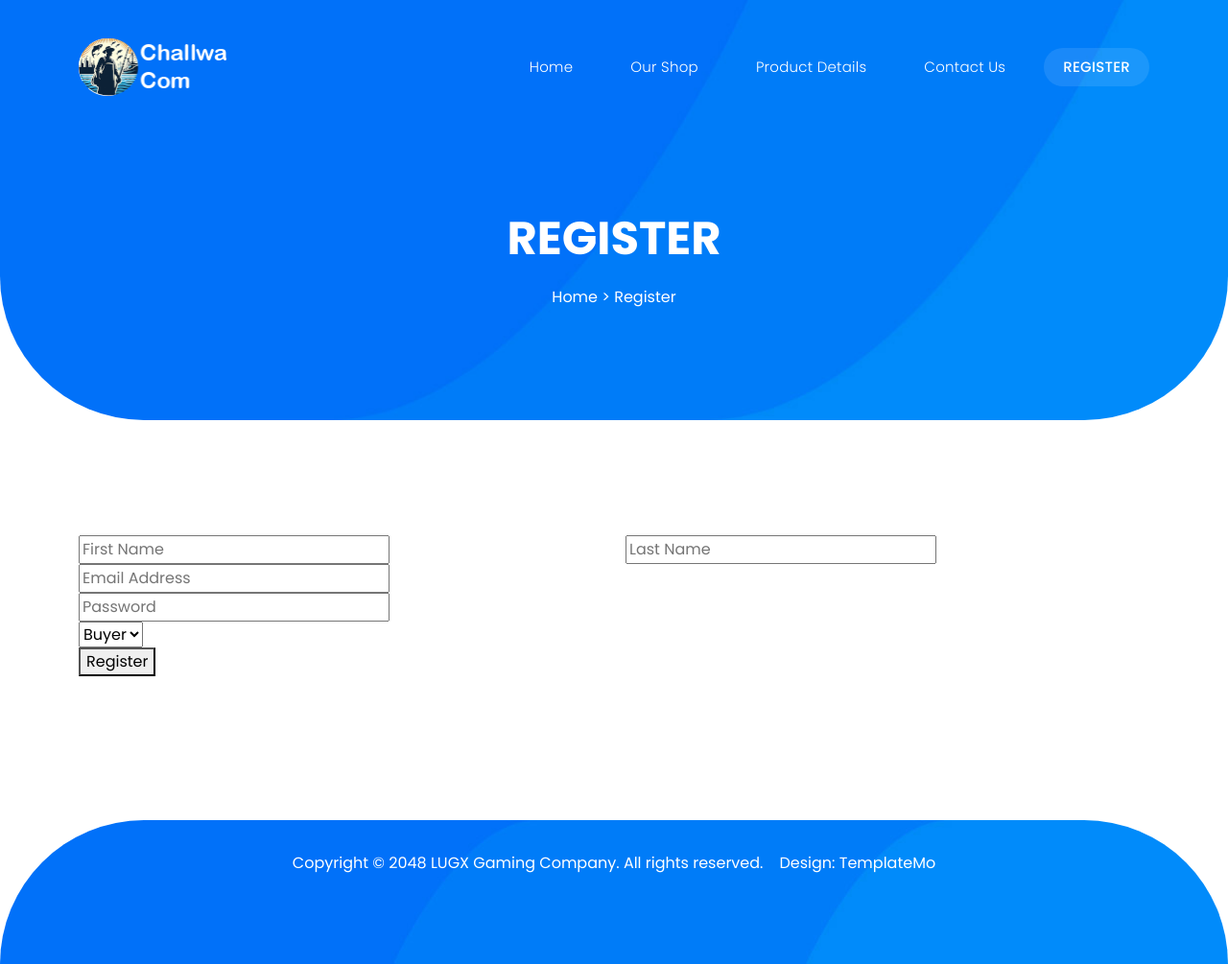
After one commit to denzelbautista/web-challwa, a Flask app: page /register in a window 1280 px wide. The commit adds this page. Shown: the whole page at 96% size. Run offline with Flask 3, Linux system fonts and the light colour scheme; some libraries are stand-ins or nearby versions.

Commit message:
registro básico y antes de blueprint

```diff
--- a/main.py
+++ b/main.py
@@ -31,6 +31,10 @@ def sell():
 @app.route('/fishes')
 def fishes():
     return render_template('fishes.html')
+
+@app.route('/register')
+def register():
+    return render_template('register.html')
 
 # Para la API
 
--- a/templates/index.html
+++ b/templates/index.html
@@ -47,6 +47,7 @@
               <li><a href="{{ url_for('sell') }}">Vende ahora</a></li>
               <li><a href="{{ url_for('fishes') }}">Conoce los peces</a></li>
               <li><a href="{{ url_for('contact') }}">Contacto</a></li>
+              <li><a href="{{ url_for('register') }}">Registrate</a></li>
               <li><a href="#">Inicia sesion</a></li>
             </ul>
             <a class='menu-trigger'>
--- /dev/null
+++ b/templates/register.html
@@ -0,0 +1,147 @@
+<!DOCTYPE html>
+<html lang="en">
+
+<head>
+    <meta charset="utf-8">
+    <meta name="viewport" content="width=device-width, initial-scale=1, shrink-to-fit=no">
+    <link href="https://fonts.googleapis.com/css2?family=Poppins:wght@100;200;300;400;500;600;700;800;900&display=swap"
+        rel="stylesheet">
+
+    <title>Lugx Gaming - Register</title>
+
+    <!-- Bootstrap core CSS -->
+    <link href="vendor/bootstrap/css/bootstrap.min.css" rel="stylesheet">
+
+    <!-- Additional CSS Files -->
+    <link href="{{ url_for('static', filename='vendor/bootstrap/css/bootstrap.min.css') }}" rel="stylesheet">
+    <link rel="stylesheet" href="{{ url_for('static', filename='assets/css/fontawesome.css') }}">
+    <link rel="stylesheet" href="{{ url_for('static', filename='assets/css/templatemo-lugx-gaming.css') }}">
+    <link rel="stylesheet" href="{{ url_for('static', filename='assets/css/owl.css') }}">
+    <link rel="stylesheet" href="{{ url_for('static', filename='assets/css/animate.css') }}">
+    <link rel="stylesheet" href="https://unpkg.com/swiper@7/swiper-bundle.min.css" />
+</head>
+
+<body>
+
+    <!-- ***** Preloader Start ***** -->
+    <div id="js-preloader" class="js-preloader">
+        <div class="preloader-inner">
+            <span class="dot"></span>
+            <div class="dots">
+                <span></span>
+                <span></span>
+                <span></span>
+            </div>
+        </div>
+    </div>
+    <!-- ***** Preloader End ***** -->
+
+    <!-- ***** Header Area Start ***** -->
+    <header class="header-area header-sticky">
+        <div class="container">
+            <div class="row">
+                <div class="col-12">
+                    <nav class="main-nav">
+                        <!-- ***** Logo Start ***** -->
+                        <a href="index.html" class="logo">
+                            <img src="assets/images/logo.png" alt="" style="width: 158px;">
+                        </a>
+                        <!-- ***** Logo End ***** -->
+                        <!-- ***** Menu Start ***** -->
+                        <ul class="nav">
+                            <li><a href="index.html">Home</a></li>
+                            <li><a href="shop.html">Our Shop</a></li>
+                            <li><a href="product-details.html">Product Details</a></li>
+                            <li><a href="contact.html">Contact Us</a></li>
+                            <li><a href="register.html" class="active">Register</a></li>
+                        </ul>
+                        <a class='menu-trigger'>
+                            <span>Menu</span>
+                        </a>
+                        <!-- ***** Menu End ***** -->
+                    </nav>
+                </div>
+            </div>
+        </div>
+    </header>
+    <!-- ***** Header Area End ***** -->
+
+    <div class="page-heading header-text">
+        <div class="container">
+            <div class="row">
+                <div class="col-lg-12">
+                    <h3>Register</h3>
+                    <span class="breadcrumb"><a href="#">Home</a> > Register</span>
+                </div>
+            </div>
+        </div>
+    </div>
+
+    <div class="register-form section">
+        <div class="container">
+            <div class="row">
+                <div class="col-lg-12">
+                    <form id="register" action="submit_form.php" method="post">
+                        <div class="row">
+                            <div class="col-lg-6">
+                                <fieldset>
+                                    <input type="text" name="nombre" id="nombre" placeholder="First Name" required>
+                                </fieldset>
+                            </div>
+                            <div class="col-lg-6">
+                                <fieldset>
+                                    <input type="text" name="apellido" id="apellido" placeholder="Last Name" required>
+                                </fieldset>
+                            </div>
+                            <div class="col-lg-12">
+                                <fieldset>
+                                    <input type="email" name="email" id="email" placeholder="Email Address" required>
+                                </fieldset>
+                            </div>
+                            <div class="col-lg-12">
+                                <fieldset>
+                                    <input type="password" name="password" id="password" placeholder="Password"
+                                        required>
+                                </fieldset>
+                            </div>
+                            <div class="col-lg-12">
+                                <fieldset>
+                                    <select name="role" id="role" required>
+                                        <option value="comprador">Buyer</option>
+                                        <option value="vendedor">Seller</option>
+                                    </select>
+                                </fieldset>
+                            </div>
+                            <div class="col-lg-12">
+                                <fieldset>
+                                    <button type="submit" id="form-submit" class="main-button">Register</button>
+                                </fieldset>
+                            </div>
+                        </div>
+                    </form>
+                </div>
+            </div>
+        </div>
+    </div>
+
+    <footer>
+        <div class="container">
+            <div class="col-lg-12">
+                <p>Copyright © 2048 LUGX Gaming Company. All rights reserved. &nbsp;&nbsp; <a rel="nofollow"
+                        href="https://templatemo.com" target="_blank">Design: TemplateMo</a></p>
+            </div>
+        </div>
+    </footer>
+
+    <!-- Scripts -->
+    <!-- Bootstrap core JavaScript -->
+    <script src="{{ url_for('static', filename='vendor/jquery/jquery.min.js') }}"></script>
+    <script src="{{ url_for('static', filename='vendor/bootstrap/js/bootstrap.min.js') }}"></script>
+    <script src="{{ url_for('static', filename='assets/js/isotope.min.js') }}"></script>
+    <script src="{{ url_for('static', filename='assets/js/owl-carousel.js') }}"></script>
+    <script src="{{ url_for('static', filename='assets/js/counter.js') }}"></script>
+    <script src="{{ url_for('static', filename='assets/js/custom.js') }}"></script>
+
+</body>
+
+</html>
```
Also changed, not shown: views.py (added).
